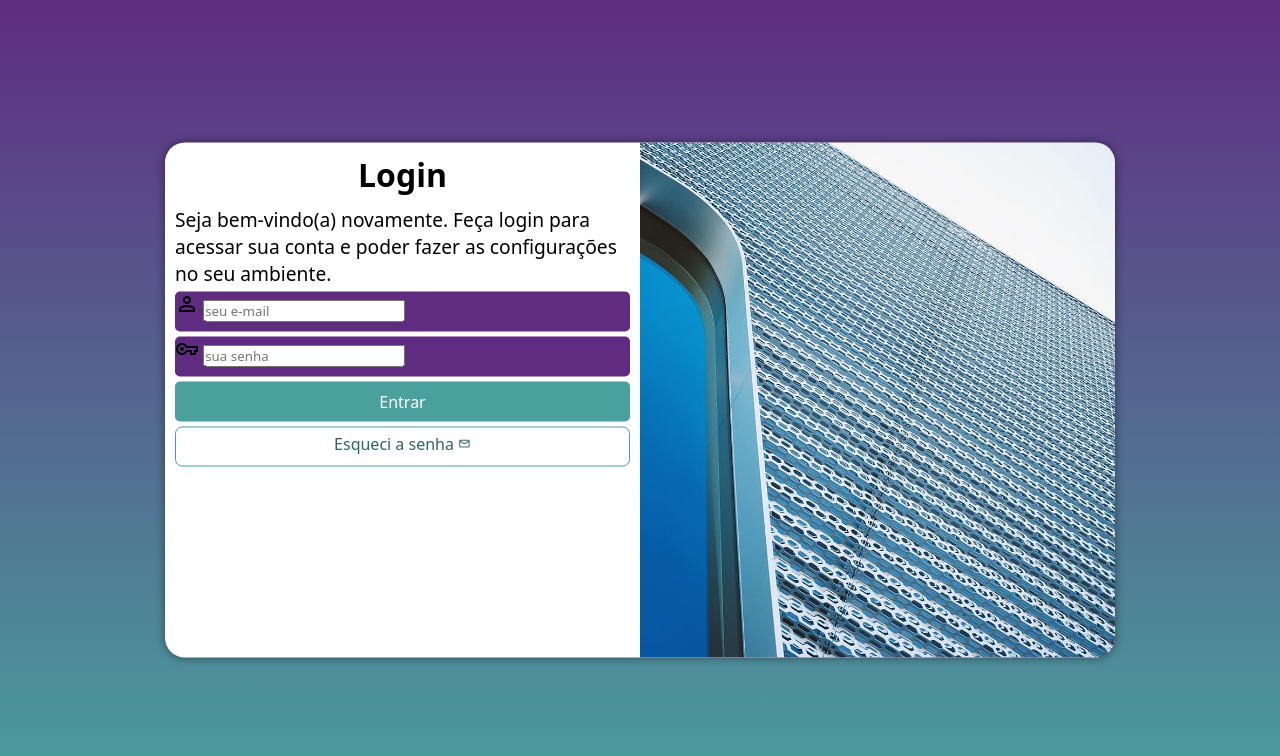
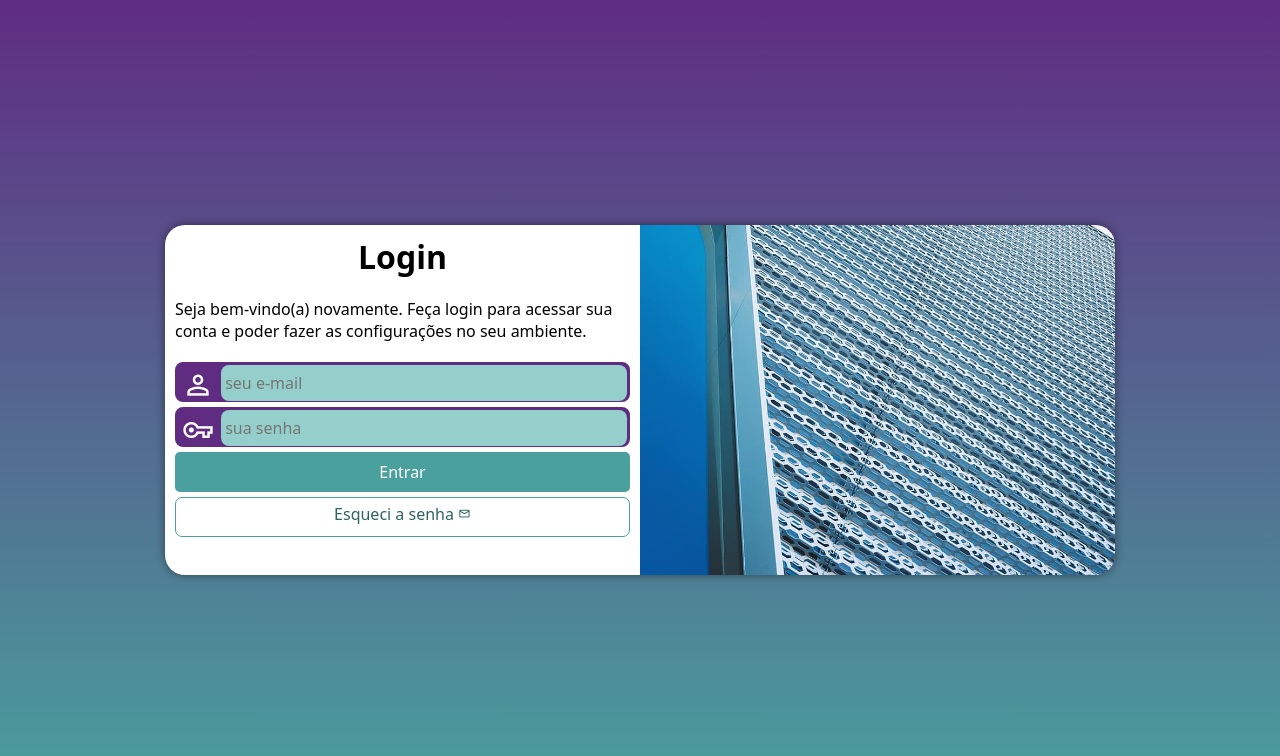
Before and after one commit to FelipeSouuza/projeto-login, a plain HTML site: page index.html in a window 1280 px wide. Drawn offline with nearby package versions, Linux system fonts and the light colour scheme.

Commit message:
atualizado

```diff
--- a/estilos/media-query.css
+++ b/estilos/media-query.css
@@ -17,6 +17,7 @@ Grandes telas: acima de 1200px
 
     section#login {
         width: 80vw;
+        height: 280px;
     }
 
     section#login > div#imagem {
@@ -39,6 +40,7 @@ Grandes telas: acima de 1200px
 
     section#login {
         width: 950px;
+        height: 350px;
     }
 
     section#login > div#imagem {
@@ -57,7 +59,12 @@ Grandes telas: acima de 1200px
     }
 
     div#formulario > p {
-        font-size: 1.2em;
+        font-size: 1em;
+        margin: 20px 0px;
+    }
+
+    div.campo > input {
+        transform: translateY(-12px);
     }
 
 }
--- a/estilos/style.css
+++ b/estilos/style.css
@@ -29,7 +29,6 @@ section#login {
     position: absolute;
     top: 50%;
     left: 50%;
-    transform: translate(-50%, -50%);
     overflow: hidden;
 
     background-color: white;
@@ -38,6 +37,7 @@ section#login {
     border-radius: 20px;
     box-shadow: 0px 0px 10px rgba(0, 0, 0, 0.450);
 
+    transform: translate(-50%, -50%);
     transition: width .5s, height .5s;
     transition-timing-function: ease;
 }
@@ -66,15 +66,39 @@ div#formulario > p {
 
 form > div.campo {
     background-color: #5f2c82;
+    border: 2px solid #5f2c82;
     display: block;
     width: 100%;
     height: 40px;
-    border-radius: 5px;
+    border-radius: 8px;
     margin: 5px 0px;
 }
 
 div.campo > label {
     display: none;
+}
+
+div.campo > span {
+    color: white;
+    /*background-color: black;*/
+    font-size: 2em;
+    width: 40px;
+    padding: 5px;
+}
+
+div.campo > input {
+    background-color: #94cfcb;
+    font-size: 1em;
+    width: calc(100% - 45px);
+    height: 100%;
+    border: 0px;
+    border-radius: 8px;
+    padding: 4px;
+    transform: translateY(-13px);
+}
+
+div.campo > input:focus-within {
+    background-color: white;
 }
 
 form > input[type=submit] {
@@ -86,6 +110,7 @@ form > input[type=submit] {
     color: white;
     border: none;
     border-radius: 5px;
+    cursor: pointer;
 }
 
 form > input[type=submit]:hover {
--- a/index.html
+++ b/index.html
@@ -5,7 +5,7 @@
     <meta http-equiv="X-UA-Compatible" content="IE=edge">
     <meta name="viewport" content="width=device-width, initial-scale=1.0">
     <title>Login</title>
-    <link href="https://fonts.googleapis.com/css2?family=Material+Symbols+Outlined" rel="stylesheet" />
+    <link rel="stylesheet" href="https://fonts.googleapis.com/css2?family=Material+Symbols+Outlined:opsz,wght,FILL,GRAD@20..48,100..700,0..1,-50..200" />
     <link rel="stylesheet" href="estilos/style.css">
     <link rel="stylesheet" href="estilos/media-query.css">
 </head>
```
